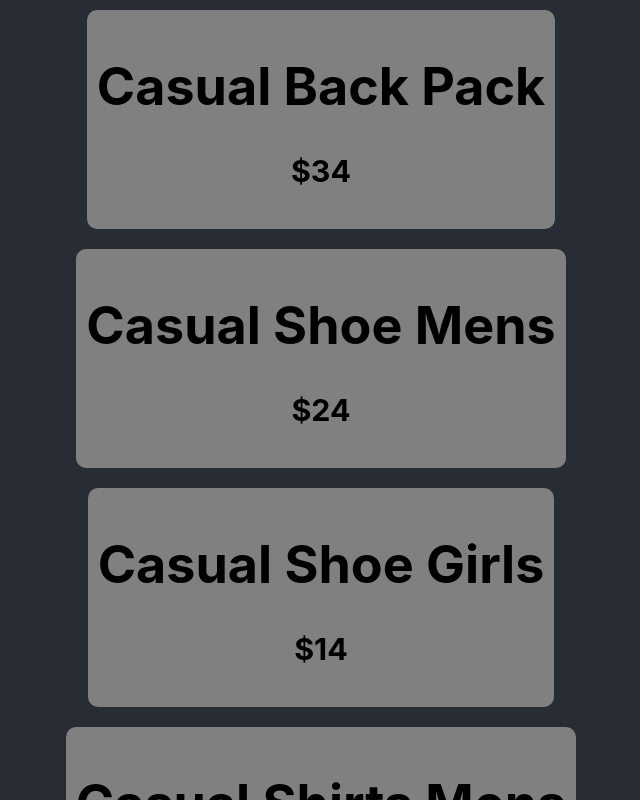
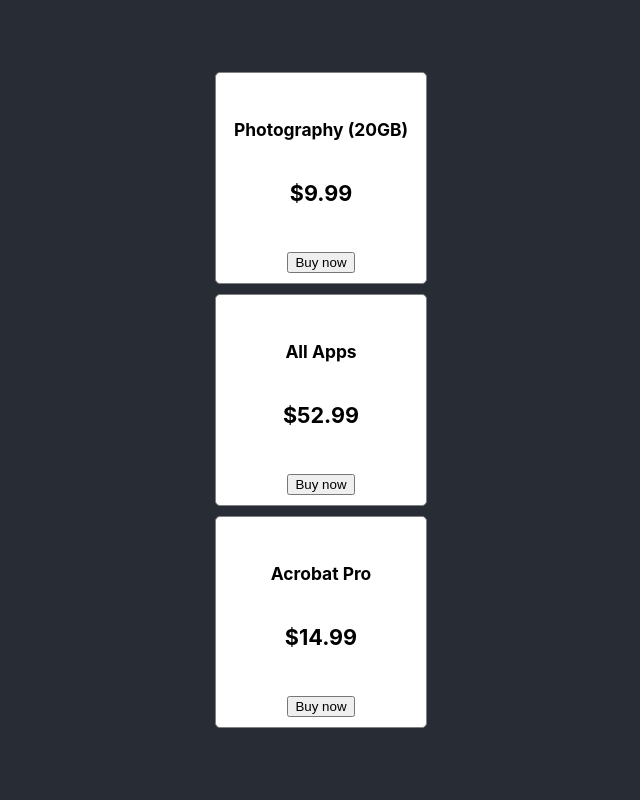
Before and after one commit to Jowelahmed-devloper/core-concepts, a React (Create React App) app: page / in a window 1280 px wide. Shown: the top 800 px of the page, without its empty margins (319-959 px from the left). Built offline with nearby package versions, Linux system fonts and the light colour scheme.

Commit message:
react component

```diff
--- a/src/App.js
+++ b/src/App.js
@@ -2,36 +2,74 @@
 import './App.css';
 import { Component } from 'react';
 
+const products =[
+  {name:'Photography (20GB)', price: '$9.99'},
+  {name:'All Apps', price: '$52.99'},
+  {name:'Acrobat Pro', price: '$14.99'},
+]
 
 function App() {
   return (
     <div className="App">
       <header className="App-header">
-        <Display name="Casual Back Pack" price="$34"></Display>
+        {/* <Display name="Casual Back Pack" price="$34"></Display>
         <Display name="Casual Shoe Mens" price="$24"></Display>
         <Display name="Casual Shoe Girls" price="$14"></Display>
-        <Display name="Casual Shirts Mens" price="$54"></Display>
+        <Display name="Casual Shirts Mens" price="$54"></Display> */}
+        {/* <Product name={products[0].name} price={products[0].price}></Product>
+        <Product name={products[1].name} price={products[1].price}></Product> */}
+        <Product product ={products[0]}></Product>
+        <Product product ={products[1]}></Product>
+        <Product product ={products[2]}></Product>
       </header>
     </div>
   );
 }
 
-function Display(props) {
-  const cssClass ={
-    borderRadius:'10px',
-    backgroundColor: 'gray',
-    color:'black',
-    margin:'10px',
-    padding:'10px',
+function Product(props){
+  const productStyle= {
+    border:'1px solid gray',
+    backgroundColor:'#FFFFFF',
+    width:'200px',
+    height:'200px',
+    color:'#000',
+    borderRadius:'5px',
+    margin:'5px',
+    padding:'5px',
+    float:'left'
+
+
   }
-  return (
-    <div style={cssClass}>
-      <h1>{props.name}</h1>
-      <h3>{props.price}</h3>
+  console.log(props);
+  return(
+    <div style={productStyle}>
+      {/* <h6>{props.name}</h6>
+      <h5>{props.price}</h5> */}
+      <h6>{props.product.name}</h6>
+      <h5>{props.product.price}</h5>
+      <button>Buy now</button>
     </div>
   )
 }
 
 
 
+// function Display(props) {
+//   const cssClass ={
+//     borderRadius:'10px',
+//     backgroundColor: 'gray',
+//     color:'black',
+//     margin:'10px',
+//     padding:'10px',
+//   }
+//   return (
+//     <div style={cssClass}>
+//       <h1>{props.name}</h1>
+//       <h3>{props.price}</h3>
+//     </div>
+//   )
+// }
+
+
+
 export default App;
```
